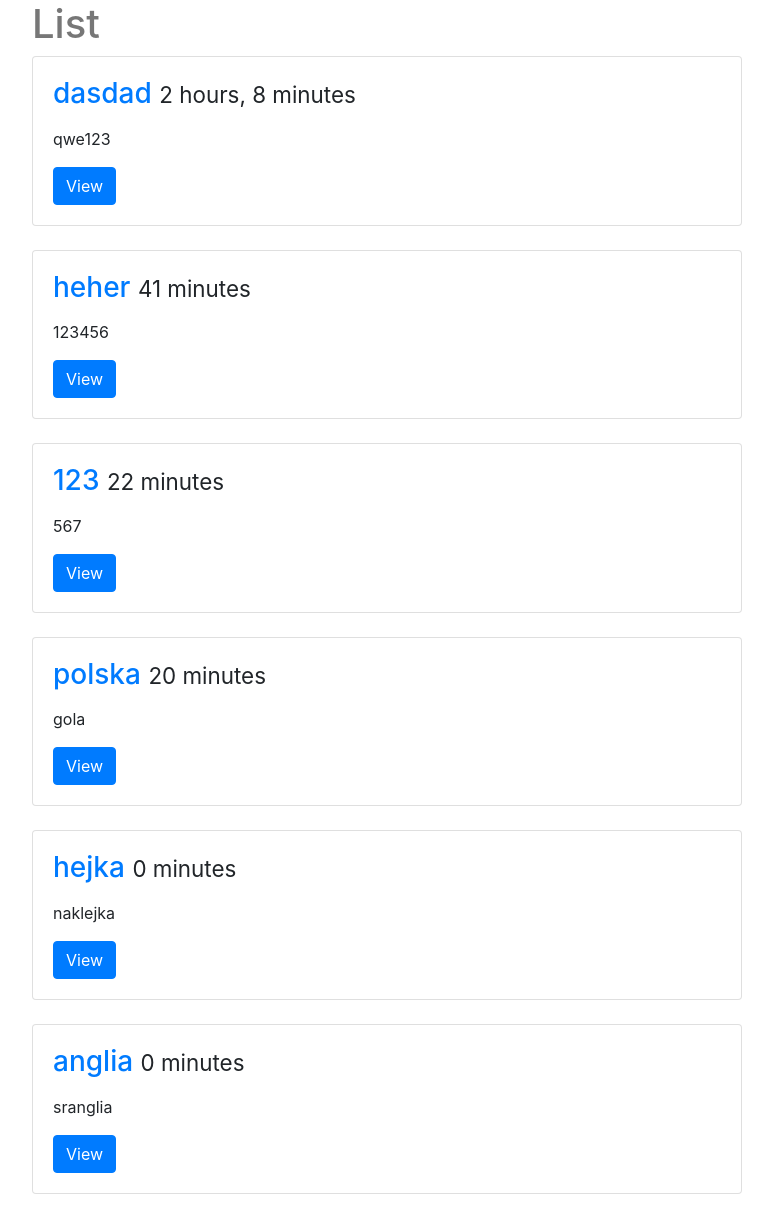
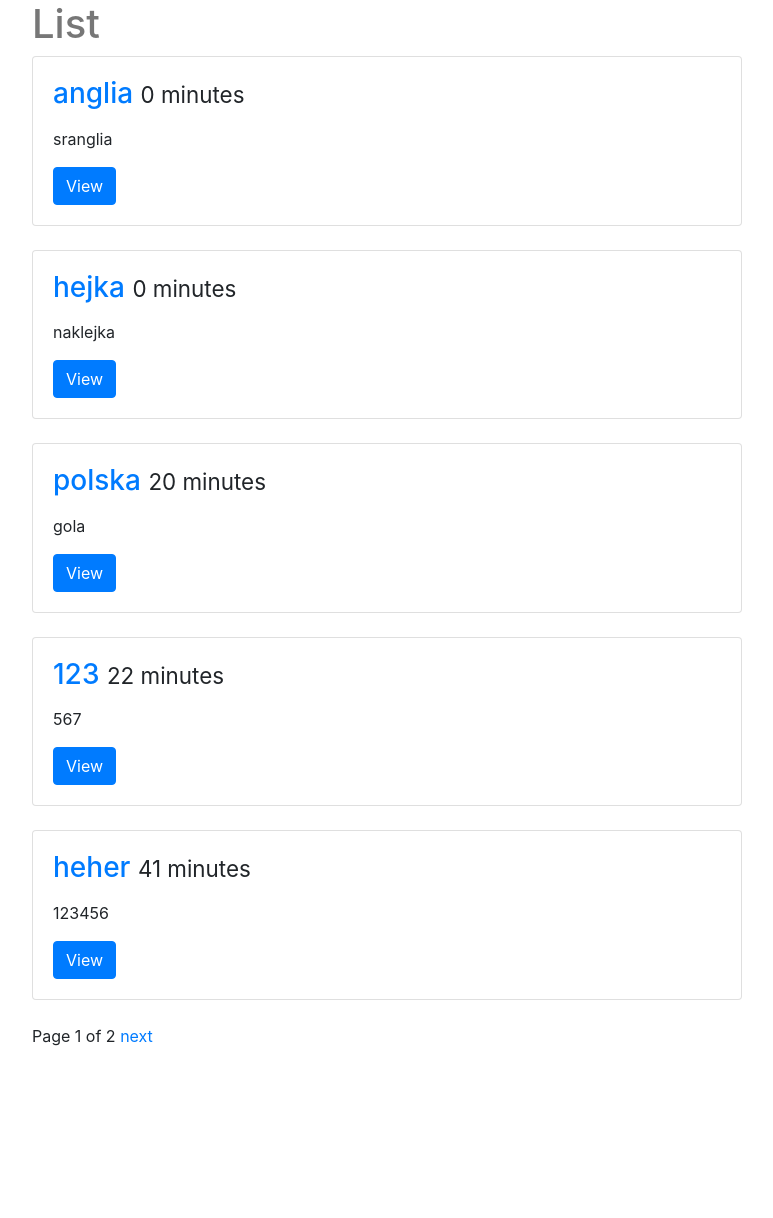
Before and after one commit to freqq/django-blog, a Django app: page /posts/ in a window 1280 px wide. Shown: the whole page, without its empty margins (68-841 px from the left). After the commit the page ends 1046 px from the top, so only its background shows below. Run offline with Django 3.2, Linux system fonts and the light colour scheme; data comes from the database, SQL or seed files in the repository; both versions use the stored data as it was after the commit; some libraries are stand-ins or nearby versions.

Commit message:
Pagination implemented

```diff
--- a/blog/posts/views.py
+++ b/blog/posts/views.py
@@ -1,11 +1,23 @@
 from django.shortcuts import render, get_object_or_404, redirect
 from django.http import HttpResponse, HttpResponseRedirect
+from django.core.paginator import Paginator, EmptyPage, PageNotAnInteger
+from django.contrib import messages
+
 from .models import Post
 from .forms import PostForm
-from django.contrib import messages
 
 def posts_list(request):
-    queryset = Post.objects.all()
+    queryset_list = Post.objects.all().order_by("-timestamp")
+    paginator = Paginator(queryset_list, 5)
+    page = request.GET.get('page')
+
+    try:
+        queryset = paginator.page(page)
+    except PageNotAnInteger:
+        queryset = paginator.page(1)
+    except EmptyPage:
+        queryset = paginator.page(paginator.num_pages)
+
     context = {
         "title": "List",
         "object_list": queryset
--- a/blog/templates/post_list.html
+++ b/blog/templates/post_list.html
@@ -23,5 +23,22 @@
             <br/>
 
         {% endfor %}
+
+        <div class="pagination">
+            <span class="step-links">
+                {% if object_list.has_previous %}
+                    <a href="?page={{object_list.previous_page_number}}">previous</a>
+                {% endif %}
+
+                <span class="current">
+                    Page {{object_list.number}} of {{object_list.paginator.num_pages }}
+                </span>
+
+                {% if object_list.has_next %}
+                    <a href="?page={{object_list.next_page_number}}">next</a>
+                {% endif %}
+            </span>
+        </div>
+
     </div>
 {% endblock content %}
```
Also changed, not shown: blog/db.sqlite3.
